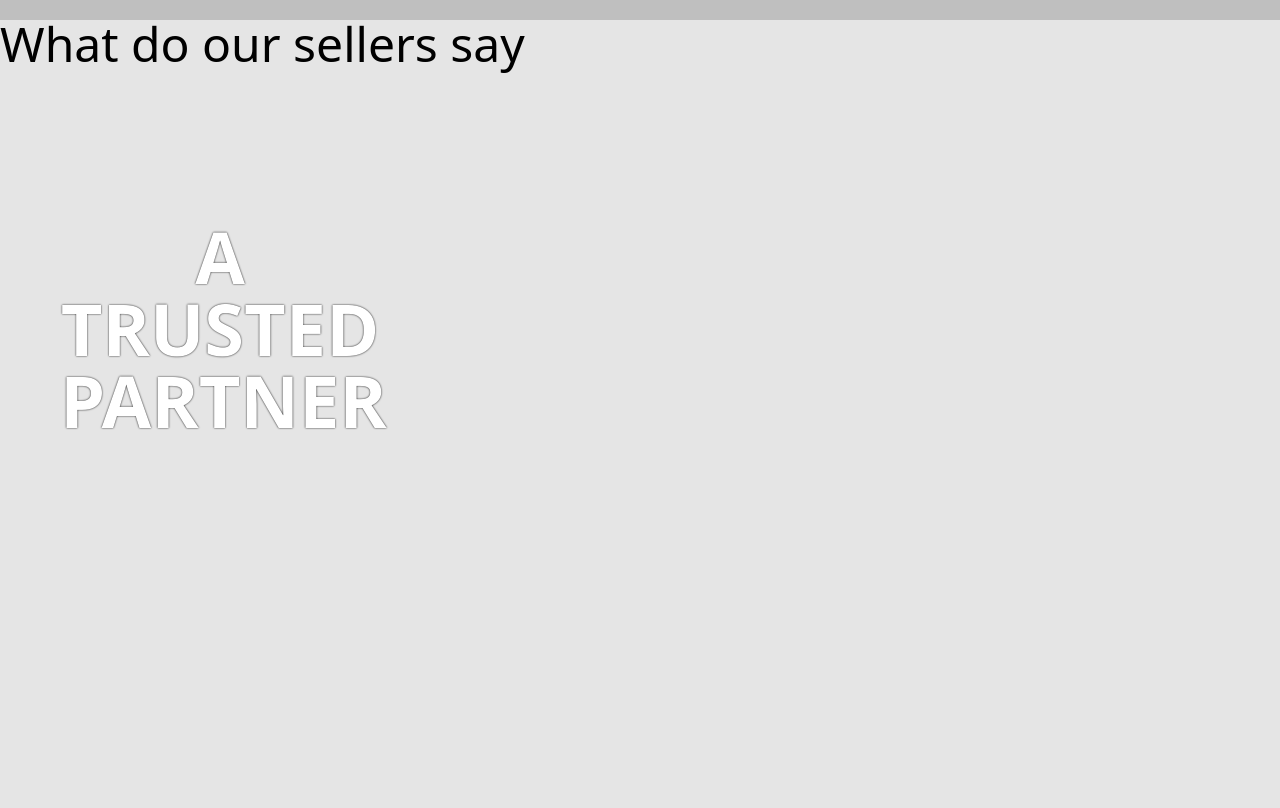
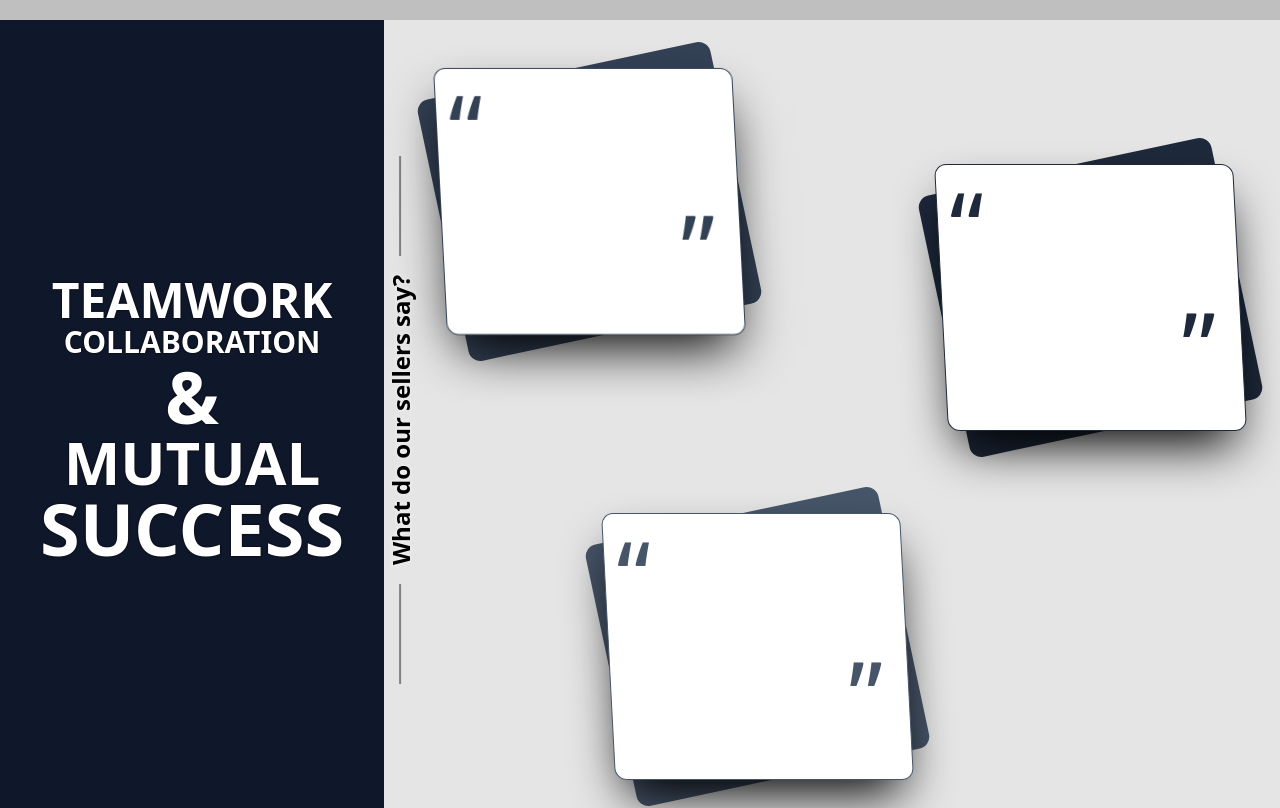
Before and after one commit to ArhamNaeem/eCommence-Frontend, a React (Vite) app: page / in a window 1280 px wide. Shown: the part 1460-2268 px from the top of the page. Built offline with nearby package versions, Linux system fonts and the light colour scheme; no server answers.

Commit message:
completed sellersThoughts component

```diff
--- a/src/components/Dropdown.tsx
+++ b/src/components/Dropdown.tsx
@@ -1,12 +1,12 @@
-import { AnimatePresence, motion } from 'framer-motion';
-import React, { useState } from 'react'
+import { AnimatePresence, motion } from "framer-motion";
+import React, { useState } from "react";
 interface propType {
-    clicked: boolean;
+  clicked: boolean;
 }
 
-const Dropdown = (props:propType) => {
+const Dropdown = (props: propType) => {
   // const angularBracket =  '&#12297;'
-  const [hovered,setHovered]= useState(false)
+  const [hovered, setHovered] = useState(false);
   return (
     <div>
       <AnimatePresence>
@@ -16,9 +16,9 @@ const Dropdown = (props:propType) => {
             animate={{ y: 0 }}
             exit={{ y: "-100vh" }}
             transition={{ type: "tween", duration: 0.6 }}
-            className="h-screen  text-white w-full absolute z-10  bg-black"
+            className=" fixed h-screen  text-white w-full z-10  bg-black"
           >
-            <h1 className='text-3xl w-96'>
+            <h1 className="text-3xl w-96">
               Achieving our goal, to provide you with high-quality products at
               affordable prices. Happy shopping!
             </h1>
@@ -41,6 +41,6 @@ const Dropdown = (props:propType) => {
       </AnimatePresence>
     </div>
   );
-}
+};
 
-export default Dropdown
+export default Dropdown;
--- a/src/components/Home/Header.tsx
+++ b/src/components/Home/Header.tsx
@@ -1,11 +1,11 @@
 import { AnimatePresence, motion } from "framer-motion";
-import { useState } from "react";
+import { useState, lazy, Suspense } from "react";
+import { useTypewriter, Cursor } from "react-simple-typewriter";
 import { useGetImage } from "../../hooks/useGetImage";
-import { useTypewriter, Cursor } from "react-simple-typewriter";
-import Dropdown from "../Dropdown";
-import ProductDisplay from "./sections/ProductDisplay";
-import SellersThoughts from "./sections/SellersThoughts";
-
+import BusinessDescription from "./sections/BusinessDescription";
+const Dropdown = lazy(() => import('../Dropdown'));
+const ProductDisplay = lazy(() => import('./sections/ProductDisplay'));
+const SellersThoughts = lazy(() => import('./sections/SellersThoughts'));
 const Header = () => {
   const [clicked, setClicked] = useState(false);
   const { img } = useGetImage();
@@ -26,7 +26,7 @@ const Header = () => {
       {/* <AnimatePresence> */}
       <Dropdown clicked={clicked} />
       <button
-          className=" z-50 absolute mt-8  h-16 rounded-full w-16 right-20 bg-white  hover:scale-105 transition-all shadow-sm shadow-black "
+        className="z-50 fixed mt-8  h-16 rounded-full w-16 right-20 bg-white  hover:scale-105 transition-all shadow-sm shadow-black "
         onClick={() => setClicked((clicked) => !clicked)}
       >
         {!clicked && (
@@ -138,9 +138,13 @@ const Header = () => {
             </div>
           </motion.div>
         </div>
+
+
+      <Suspense fallback="loading">
         <ProductDisplay />
-        <SellersThoughts/>
-      {/* </AnimatePresence> */}
+        <SellersThoughts />
+        <BusinessDescription/>
+      </Suspense>
     </>
   );
 };
--- /dev/null
+++ b/src/components/Home/sections/BusinessDescription.tsx
@@ -0,0 +1,14 @@
+import React from 'react'
+
+const BusinessDescription = () => {
+  return (
+    <>
+          <div className=' h-vh-85 bg-black bg-opacity-30 text-8xl'>
+              We are the rising stars
+              <img src="" alt="" />
+          </div>
+    </>
+  )
+}
+
+export default BusinessDescription
--- a/src/components/Home/sections/ProductDisplay.tsx
+++ b/src/components/Home/sections/ProductDisplay.tsx
@@ -1,3 +1,4 @@
+import { motion } from "framer-motion";
 import React, { useEffect, useRef, useState } from "react";
 import { Carousel } from "react-responsive-carousel";
 import "react-responsive-carousel/lib/styles/carousel.min.css";
@@ -32,7 +33,12 @@ const ProductDisplay = () => {
 
   return (
     <>
-      <div className=" overflow-hidden text-white text-center p-4 text-3xl font-semibold text-shadow-200 bg-black bg-opacity-25 h-vh-85 w-full">
+      <motion.div
+
+        initial={{ x: "60vw" }}
+        animate={{ x: 0 }}
+        className=" overflow-hidden text-white text-center p-4 text-3xl font-semibold text-shadow-200 bg-black bg-opacity-25 h-vh-85 w-full"
+      >
         <div className="flex items-center">
           <hr className="border border-gray-300  flex-grow mr-2" />
           <h2 className="text-5xl  font-semi-bold text-shadow-200">Products</h2>
@@ -53,22 +59,23 @@ const ProductDisplay = () => {
           {products.map((product, index) => (
             <div
               key={index}
-              className=" w-full h-72  transition-all duration-500 hover:shadow-xl shadow-black hover:scale-105"
+              className=" w-full h-72  transition-all duration-500 hover:shadow-xl shadow-black hover:scale-105 "
             >
               <div className="w-full h-full flex justify-center  relative">
                 <h1 className="z-10 absolute text-5xl top-1/3 text-shadow-100 ">
                   {product.name}
                 </h1>
                 <img
-                  className="opacity-70  w-full rounded-lg h-full  "
+                  loading="lazy"
+                  className="opacity-70 w-full rounded-lg h-full hover:opacity-100"
                   src={product.img}
-                  style={{ maxWidth: "100%" }}
+                  // style={{ maxWidth: "100%" }}
                 />
               </div>
             </div>
           ))}
         </Carousel>
-      </div>
+      </motion.div>
     </>
   );
 };
--- a/src/components/Home/sections/SellersThoughts.tsx
+++ b/src/components/Home/sections/SellersThoughts.tsx
@@ -1,18 +1,65 @@
+import { motion } from "framer-motion";
 import React from "react";
 
 const SellersThoughts = () => {
-
   return (
     <>
-      <div className="relative h-screen text-5xl bg-black bg-opacity-10 ">
-        <h1>What do our sellers say</h1>
-        <div className="absolute text-white top-1/4 left-10 ml-5 w-1/4 text-center text-7xl font-bold text-shadow-200">
-          A TRUSTED PARTNER
+      <div className="h-screen flex items-center justify-between text-5xl bg-black bg-opacity-10 ">
+        <div className="h-full text-white left-10 w-1/3 text-center text-7xl font-bold text-shadow-200">
+          <div className="relative h-full flex items-center flex-wrap">
+            <h1 className="absolute text-shadow-white-200 left-64 text-black text-2xl - transform -rotate-90 w-max ">
+              <span className="line line-before"></span>
+              What do our sellers say?
+              <span className="line line-after"></span>
+            </h1>
+            <motion.div
+              initial={{ x: "-100vh" }}
+              animate={{ x: 0 }}
+              transition={{ duration: 0.3 }}
+              className=" bg-slate-900 p-10 items-center w-full  h-full  text-white font-bold text-7xl flex flex-col justify-center "
+            >
+              <h1 className="text-5xl">TEAMWORK</h1>
+              <h1 className="text-3xl">COLLABORATION</h1>
+              <h1>&</h1>
+              <h1 className="text-6xl">MUTUAL</h1>
+              <h1>SUCCESS</h1>
+            </motion.div>
+          </div>
         </div>
+        <div className="relative h-full w-full ">
+          <div className=" h-1/3  w-1/3 absolute left-14 top-12">
+            <div className=" h-full w-full absolute  rounded-xl -rotate-12  bg-slate-700" />
+            <div className="shadow-2xl shadow-black h-full w-full absolute  rounded-xl skew-x-3  border border-slate-700 bg-white">
+              <p className="m-3 text-8xl text-slate-700">&#8220;</p>
 
+              <p className=" absolute right-3 m-3 text-8xl text-slate-700">
+                &#8221;
+              </p>
+            </div>
+          </div>
 
+          <div className="h-1/3 w-1/3 absolute right-10 top-36">
+            <div className=" h-full w-full absolute  rounded-xl -rotate-12  bg-slate-800" />
+            <div className="shadow-2xl shadow-black h-full w-full absolute rounded-xl skew-x-3  border border-slate-800 bg-white">
+              <p className="m-3 text-8xl text-slate-800">&#8220;</p>
 
+              <p className=" absolute right-3 m-3 text-8xl text-slate-800">
+                &#8221;
+              </p>
+            </div>
+          </div>
 
+          <div className="  h-1/3 w-1/3 absolute  left-1/4 bottom-10">
+            <div className="  h-full w-full absolute  rounded-xl -rotate-12  bg-slate-600" />
+            <div className=" shadow-2xl shadow-black h-full w-full absolute rounded-xl skew-x-3  border border-slate-600 bg-white">
+              <p className="m-3 text-8xl text-slate-600">&#8220;</p>
+
+              <p className=" absolute right-3 m-3 text-8xl text-slate-600">
+                &#8221;
+              </p>
+            </div>
+          </div>
+        </div>
       </div>
     </>
   );
--- a/src/hooks/useGetImage.ts
+++ b/src/hooks/useGetImage.ts
@@ -29,7 +29,7 @@ export const useGetImage = () => {
     let i = 0;
     const intervalId = setInterval(() => {
       setImg(imgUrl[i]);
-      console.log(imgUrl[i]);
+      // console.log(imgUrl[i]);
       i = (i + 1) % imgUrl.length;
     }, 5000);
 
@@ -37,3 +37,4 @@ export const useGetImage = () => {
   }, [imgUrl]);
     return {img}
 };
+export default useGetImage
--- a/src/index.css
+++ b/src/index.css
@@ -8,23 +8,32 @@
 .text-shadow-200{
     text-shadow: black 0 0 2px;
 }
+.text-shadow-white-200{
+    text-shadow: whitesmoke 0 0 4px;
+}
+
+.carousel .control-arrow {
+  height: 78%;
+  border-radius: 5px;
+  /* background-color: none; */
+}
 
 
-
- @keyframes carousel {
-    0% {
-      transform: translateX(0%);
-    }
-    25% {
-      transform: translateX(-100%);
-    }
-    50% {
-      transform: translateX(-200%);
-    }
-    75% {
-      transform: translateX(-300%);
-    }
-    100% {
-      transform: translateX(0%);
-    }
-  }
+.line {
+  content: "";
+  position: absolute;
+  top: 0;
+  bottom: 0;
+  width: 2px;
+  height: 100px;
+  rotate: -90deg;
+  background-color: grey;
+}
+.line-before {
+ left: -70px;
+ top:-35px
+}
+.line-after {
+  right: -70px;
+  top:-35px
+}
```
Lines whose indentation alone changed are shown as unchanged.
